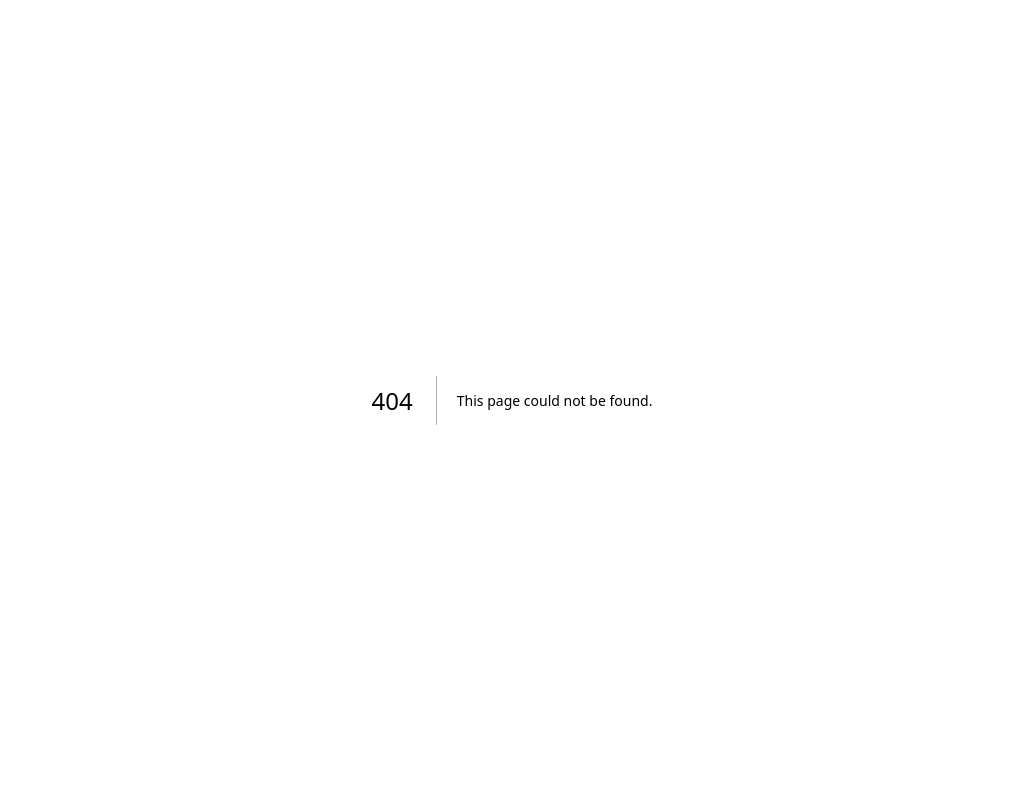
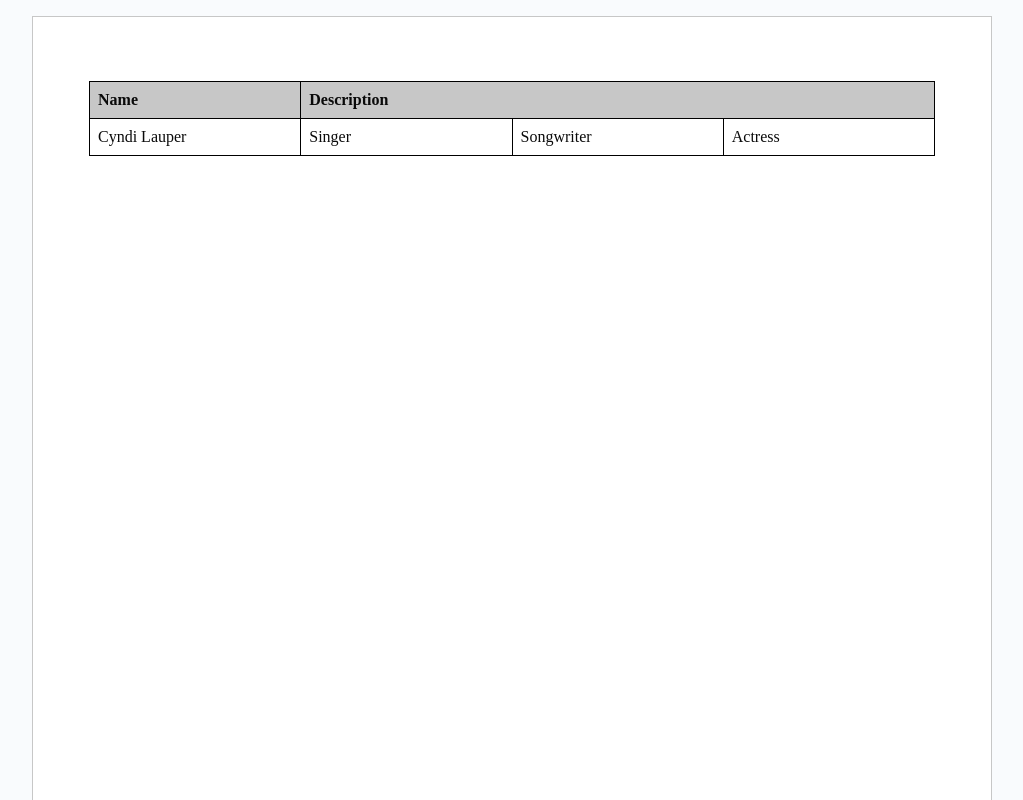
Before and after one commit to iabhinav15/mydoc, a Next.js app: page /documents/1 in a window 1280 px wide. Before the commit this address had no page. Shown: the top 800 px of the page, without its empty margins (128-1151 px from the left). Built offline with nearby package versions, Linux system fonts and the light colour scheme.

Commit message:
added extenstions

```diff
--- /dev/null
+++ b/app/documents/[documentId]/editor.tsx
@@ -0,0 +1,63 @@
+"use client";
+
+import { TaskItem, TaskList } from "@tiptap/extension-list";
+import { useEditor, EditorContent } from "@tiptap/react";
+import StarterKit from "@tiptap/starter-kit";
+import { TableKit } from "@tiptap/extension-table";
+import Image from "@tiptap/extension-image";
+
+export const Editor = () => {
+  const editor = useEditor({
+    editorProps: {
+      attributes: {
+        style: "padding-left: 56px; padding-right: 56px;",
+        class:
+          "focus:outline-none print:border-0 bg-white border border-[#C7C7C7] flex flex-col min-h-[1054px] w-240 pt-10 pr-14 pb-10 cursor-text",
+      },
+    },
+    extensions: [
+      StarterKit,
+      TaskList,
+      TaskItem.configure({
+        nested: true,
+      }),
+      TableKit.configure({
+        table: { resizable: true },
+      }),
+      Image.configure({
+        resize: {
+          enabled: true,
+          // directions: ["top", "bottom", "left", "right"], // can be any direction or diagonal combination
+          // minWidth: 50,
+          // minHeight: 50,
+          alwaysPreserveAspectRatio: true,
+        },
+      }),
+    ],
+    content: `
+        <table>
+          <tbody>
+            <tr>
+              <th>Name</th>
+              <th colspan="3">Description</th>
+            </tr>
+            <tr>
+              <td>Cyndi Lauper</td>
+              <td>Singer</td>
+              <td>Songwriter</td>
+              <td>Actress</td>
+            </tr>
+          </tbody>
+        </table>
+      `,
+    immediatelyRender: false,
+  });
+
+  return (
+    <div className="size-full overflow-x-auto flex justify-center bg-[#F9FBFD] px-4 print:p-0 print:bg-white print:overflow-visible">
+      <div className="min-w-max flex justify-center w-204 py-4 print:py-4">
+        <EditorContent editor={editor} />
+      </div>
+    </div>
+  );
+};
--- /dev/null
+++ b/app/documents/[documentId]/page.tsx
@@ -0,0 +1,17 @@
+import { Editor } from "./editor";
+
+interface DocumentIdPageProps {
+  params: Promise<{ documentId: string }>;
+}
+
+const DocumentIdPage = async ({ params }: DocumentIdPageProps) => {
+  const { documentId } = await params;
+
+  return (
+    <div className="min-h-screen w-full flex justify-center items-center bg-[#FAFBFD]">
+      <Editor />
+    </div>
+  );
+};
+
+export default DocumentIdPage;
--- a/app/globals.css
+++ b/app/globals.css
@@ -128,3 +128,255 @@
     @apply font-sans;
   }
 }
+
+/* Basic editor styles */
+.tiptap {
+  /* List styles */
+  ul,
+  ol {
+    padding: 0 1rem;
+    margin: 1.25rem 1rem 1.25rem 0.4rem;
+  }
+
+  ul li {
+    list-style-type: disc;
+
+    p {
+      margin-top: 0.25em;
+      margin-bottom: 0.25em;
+    }
+  }
+
+  ol li {
+    list-style-type: decimal;
+
+    p {
+      margin-top: 0.25em;
+      margin-bottom: 0.25em;
+    }
+  }
+
+  /* Task list specific styles */
+  ul[data-type="taskList"] {
+    list-style: none;
+    margin-left: 0;
+    padding: 0;
+
+    li {
+      align-items: flex-start;
+      display: flex;
+
+      > label {
+        flex: 0 0 auto;
+        margin-right: 0.5rem;
+        user-select: none;
+      }
+
+      > div {
+        flex: 1 1 auto;
+      }
+    }
+
+    input[type="checkbox"] {
+      cursor: pointer;
+    }
+
+    ul[data-type="taskList"] {
+      margin: 0;
+    }
+  }
+
+  /* Heading styles */
+  h1,
+  h2,
+  h3,
+  h4,
+  h5,
+  h6 {
+    line-height: 1.1;
+    margin-top: 2.5rem;
+    text-wrap: pretty;
+  }
+
+  h1,
+  h2 {
+    margin-top: 3.5rem;
+    margin-bottom: 1.5rem;
+  }
+
+  h1 {
+    font-size: 1.4rem;
+  }
+
+  h2 {
+    font-size: 1.2rem;
+  }
+
+  h3 {
+    font-size: 1.1rem;
+  }
+
+  h4,
+  h5,
+  h6 {
+    font-size: 1rem;
+  }
+
+  /* Table-specific styling */
+  table {
+    border-collapse: collapse;
+    margin: 0;
+    overflow: hidden;
+    table-layout: fixed;
+    width: 100%;
+
+    td,
+    th {
+      border: 1px solid black;
+      box-sizing: border-box;
+      min-width: 1em;
+      padding: 6px 8px;
+      position: relative;
+      vertical-align: top;
+
+      > * {
+        margin-bottom: 0;
+      }
+    }
+
+    th {
+      background-color: #c7c7c7;
+      font-weight: bold;
+      text-align: left;
+    }
+
+    .selectedCell:after {
+      background: #959596;
+      content: "";
+      left: 0;
+      right: 0;
+      top: 0;
+      bottom: 0;
+      pointer-events: none;
+      position: absolute;
+      z-index: 2;
+    }
+
+    .column-resize-handle {
+      background-color: var(--primary);
+      bottom: -2px;
+      pointer-events: none;
+      position: absolute;
+      right: -2px;
+      top: 0;
+      width: 4px;
+    }
+  }
+
+  .tableWrapper {
+    margin: 1.5rem 0;
+    overflow-x: auto;
+  }
+
+  &.resize-cursor {
+    cursor: ew-resize;
+    cursor: col-resize;
+  }
+
+  /* Image specific styles */
+  img {
+    display: block;
+    height: auto;
+    margin: 1.5rem 0;
+    max-width: 100%;
+
+    &.ProseMirror-selectednode {
+      outline: 2px solid var(--primary);
+    }
+  }
+
+  [data-resize-handle] {
+    position: absolute;
+    background: rgba(0, 0, 0, 0.5);
+    border: 1px solid rgba(255, 255, 255, 0.8);
+    border-radius: 2px;
+    z-index: 10;
+
+    &:hover {
+      background: rgba(0, 0, 0, 0.8);
+    }
+
+    /* Corner handles */
+    &[data-resize-handle="top-left"],
+    &[data-resize-handle="top-right"],
+    &[data-resize-handle="bottom-left"],
+    &[data-resize-handle="bottom-right"] {
+      width: 8px;
+      height: 8px;
+    }
+
+    &[data-resize-handle="top-left"] {
+      top: -4px;
+      left: -4px;
+      cursor: nwse-resize;
+    }
+
+    &[data-resize-handle="top-right"] {
+      top: -4px;
+      right: -4px;
+      cursor: nesw-resize;
+    }
+
+    &[data-resize-handle="bottom-left"] {
+      bottom: -4px;
+      left: -4px;
+      cursor: nesw-resize;
+    }
+
+    &[data-resize-handle="bottom-right"] {
+      bottom: -4px;
+      right: -4px;
+      cursor: nwse-resize;
+    }
+
+    /* Edge handles */
+    &[data-resize-handle="top"],
+    &[data-resize-handle="bottom"] {
+      height: 6px;
+      left: 8px;
+      right: 8px;
+    }
+
+    &[data-resize-handle="top"] {
+      top: -3px;
+      cursor: ns-resize;
+    }
+
+    &[data-resize-handle="bottom"] {
+      bottom: -3px;
+      cursor: ns-resize;
+    }
+
+    &[data-resize-handle="left"],
+    &[data-resize-handle="right"] {
+      width: 6px;
+      top: 8px;
+      bottom: 8px;
+    }
+
+    &[data-resize-handle="left"] {
+      left: -3px;
+      cursor: ew-resize;
+    }
+
+    &[data-resize-handle="right"] {
+      right: -3px;
+      cursor: ew-resize;
+    }
+  }
+
+  [data-resize-state="true"] [data-resize-wrapper] {
+    outline: 1px solid rgba(0, 0, 0, 0.25);
+    border-radius: 0.125rem;
+  }
+}
--- a/package.json
+++ b/package.json
@@ -12,6 +12,12 @@
     "@base-ui/react": "^1.3.0",
     "@hugeicons/core-free-icons": "^4.1.1",
     "@hugeicons/react": "^1.1.6",
+    "@tiptap/extension-image": "^3.22.3",
+    "@tiptap/extension-list": "^3.22.3",
+    "@tiptap/extension-table": "^3.22.3",
+    "@tiptap/pm": "^3.22.2",
+    "@tiptap/react": "^3.22.2",
+    "@tiptap/starter-kit": "^3.22.2",
     "class-variance-authority": "^0.7.1",
     "clsx": "^2.1.1",
     "cmdk": "^1.1.1",
```
Also changed, not shown: app/documents/page.tsx (added), 1 other file (tests, documents, lock files or other folders).
